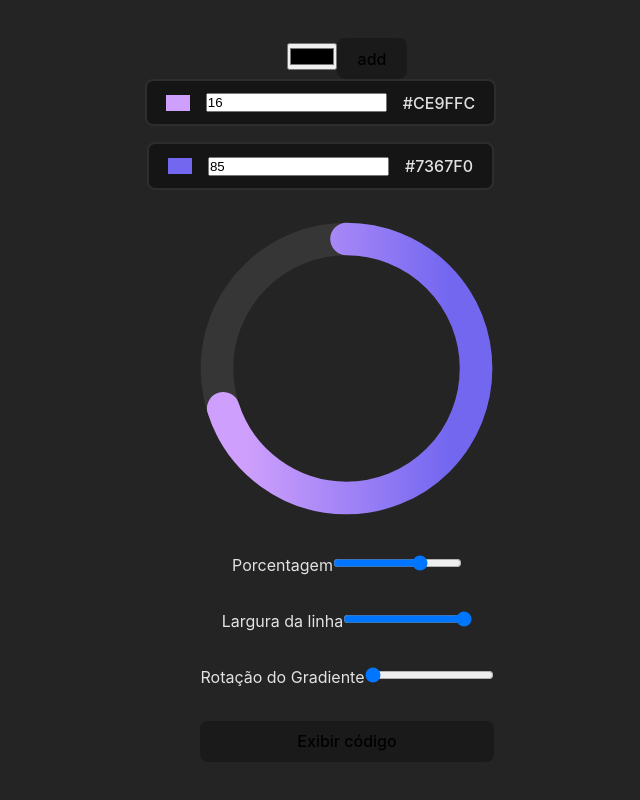
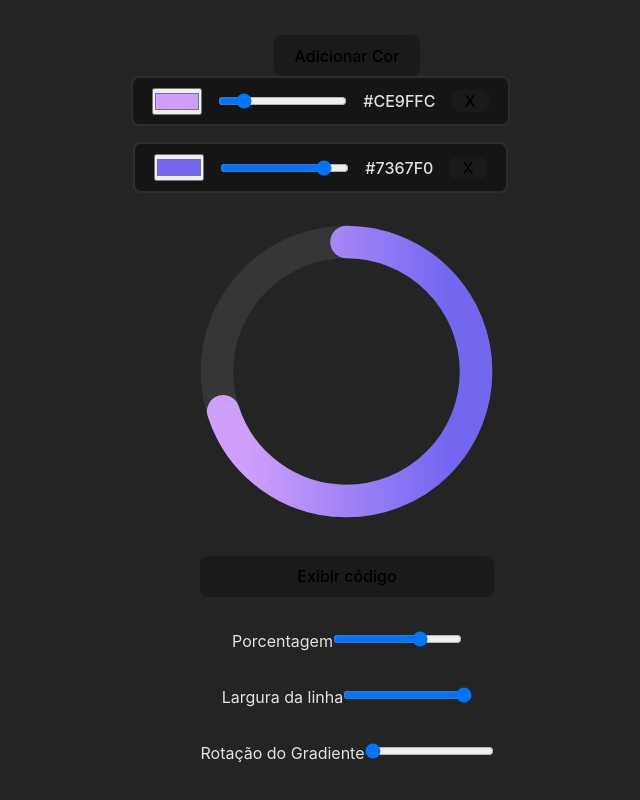
Before and after one commit to Wilian-N-Silva/svg-donut-generator, a React (Vite) app: page / in a window 1280 px wide. Shown: the whole page, without its empty margins (293-933 px from the left). Built offline with nearby package versions, Linux system fonts and the light colour scheme.

Commit message:
refactor: Add new color improvement

```diff
--- a/src/App.css
+++ b/src/App.css
@@ -60,11 +60,4 @@ button:hover {
 
 .color-list ul li button {
   padding: 0 12px;
-  display: none;
-  opacity: 0;
 }
-
-.color-list ul li:hover button {
-  display: block;
-  opacity: 1;
-}
--- a/src/App.tsx
+++ b/src/App.tsx
@@ -9,7 +9,6 @@ function App() {
   const [gradientRotation, setGradientRotation] = useState(0);
   const [strokeWidth, setStrokeWidth] = useState(4);
   const [showCode, setShowCode] = useState(false);
-  const [inputColor, setInputColor] = useState('#000000');
   const [gradientList, setGradientList] = useState<Gradient[]>([
     { offset: 16, stopColor: '#CE9FFC' },
     { offset: 85, stopColor: '#7367F0' },
@@ -19,10 +18,12 @@ function App() {
     const value: number = parseInt(event.target.value);
     setPercentage(value);
   };
+
   const handleSliderStroke = (event: React.ChangeEvent<HTMLInputElement>) => {
     const value: number = parseInt(event.target.value);
     setStrokeWidth(value);
   };
+
   const handleGradientRotation = (
     event: React.ChangeEvent<HTMLInputElement>
   ) => {
@@ -33,19 +34,22 @@ function App() {
   const handleShowCode = () => setShowCode((prev) => !prev);
 
   const handleNewColor = (event: React.ChangeEvent<HTMLInputElement>) => {
+    const { gradientIndex } = event.currentTarget.dataset;
+    const index = Number(gradientIndex);
     const { value } = event.target;
-    setInputColor(value);
+    const newList = [...gradientList];
+    newList[index].stopColor = value;
+
+    setGradientList(newList);
   };
 
   const handleAddNewColor = () => {
-    const colorToAdd: Gradient = { offset: 0, stopColor: inputColor };
+    const colorToAdd: Gradient = { offset: 0, stopColor: '#000000' };
     setGradientList((prev) => [...prev, colorToAdd]);
   };
 
   const handleDeleteGradient = (event: React.FormEvent<HTMLButtonElement>) => {
     const { gradientIndex } = event.currentTarget.dataset;
-    console.log(gradientIndex);
-
     const index = Number(gradientIndex);
     const newList = [...gradientList];
     newList.splice(index, 1);
@@ -67,20 +71,26 @@ function App() {
     <div className="app">
       <div className="color-list">
         <div className="color-list__form">
-          <input type="color" onChange={handleNewColor} value={inputColor} />
-          <button onClick={handleAddNewColor}>add</button>
+          <button onClick={handleAddNewColor}>Adicionar Cor</button>
         </div>
         <ul>
           {gradientList.map((gradient, index) => {
             return (
               <li key={`gradientItem-${index}`}>
-                <span style={{ backgroundColor: gradient.stopColor }} />
+                <input
+                  data-gradient-index={index}
+                  type="color"
+                  value={gradient.stopColor}
+                  onChange={handleNewColor}
+                />
+
                 <input
                   data-gradient-index={index}
                   onChange={handleOffsetEdit}
                   value={gradient.offset}
-                  type={'number'}
+                  type="range"
                 />
+
                 {gradient.stopColor}
                 <button
                   data-gradient-index={index}
@@ -101,6 +111,10 @@ function App() {
         gradients={gradientList}
         gradientRotation={gradientRotation}
       />
+
+      <button onClick={handleShowCode}>
+        {`${showCode ? `Ocultar` : `Exibir`} código`}
+      </button>
 
       <div className="">
         <label htmlFor="">Porcentagem</label>
@@ -132,9 +146,6 @@ function App() {
           value={gradientRotation}
         />
       </div>
-      <button onClick={handleShowCode}>{`${
-        showCode ? `Ocultar` : `Exibir`
-      } código`}</button>
     </div>
   );
 }
```
